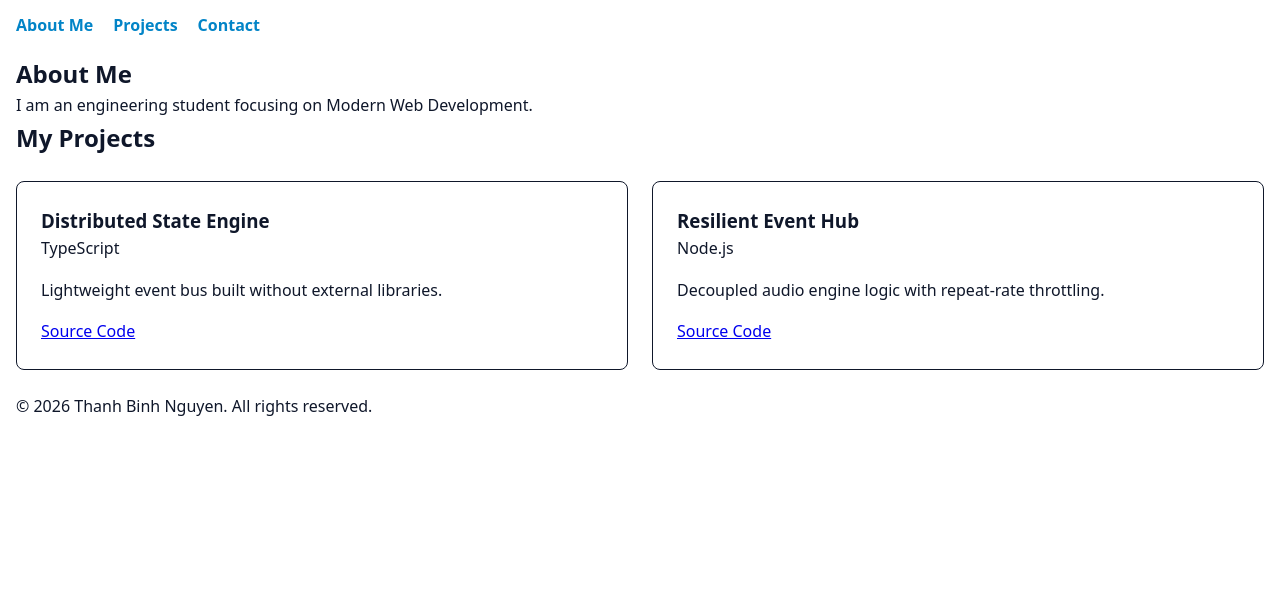
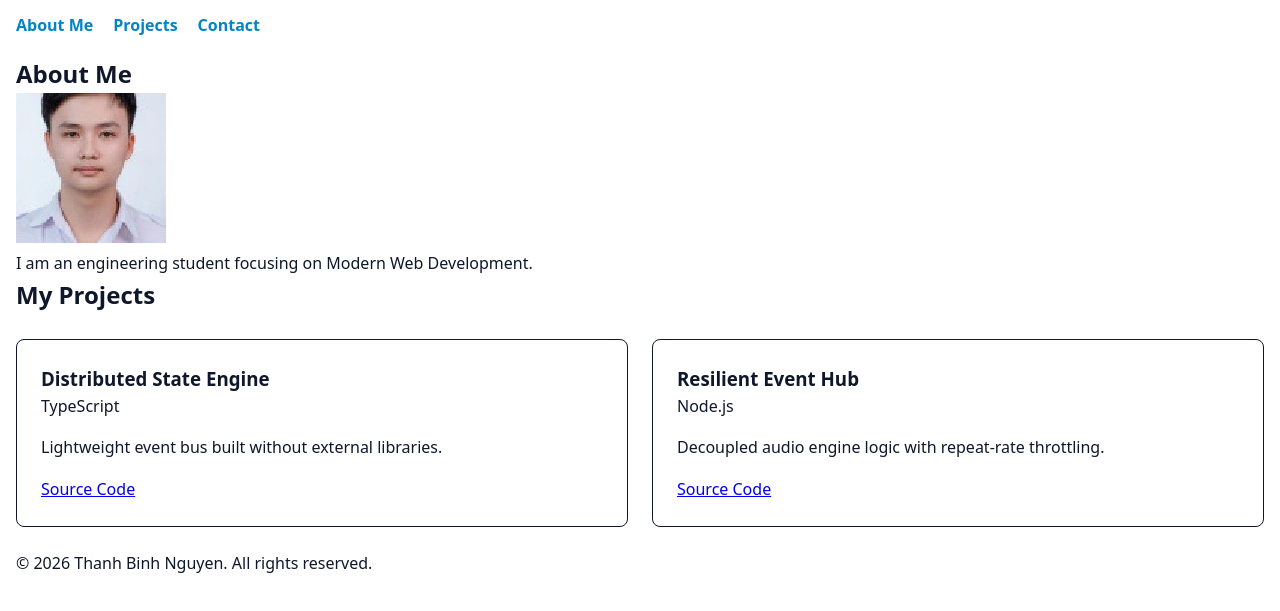
Before and after one commit to noper1080/MSIS207_24520199_Lab1_HW1, a plain HTML site: page index.html in a window 1280 px wide. Shown: the part 111-722 px from the top of the page. Drawn offline with Linux system fonts and the light colour scheme.

Commit message:
perf: optimize assets

```diff
--- a/index.html
+++ b/index.html
@@ -26,7 +26,21 @@
 
   <main id="main-content" role="main"> <!-- id khớp với href của skip-link -->
         <section id="about">
-            <h2>About Me</h2> <!-- Đảm bảo cấu trúc heading tuần tự: h1 -> h2 -> h3[cite: 1] -->
+            <h2>About Me</h2>
+            <picture>
+            <!-- Trình duyệt sẽ ưu tiên load file webp nếu có hỗ trợ -->
+            <source type="image/webp" srcset="avatar.webp">
+            <!-- Dự phòng bằng file jpg thông thường -->
+            <img
+            src="avatar.jpg"
+            alt="Chân dung của Thanh Binh Nguyen"
+            width="150"
+            height="150"
+            loading="lazy"
+            decoding="async"
+            style="border-radius: 50%; margin-bottom: 1rem;"
+            >
+            </picture>
             <p>I am an engineering student focusing on Modern Web Development.</p>
         </section>
 
```
Also changed, not shown: avatar.jpg (added), avatar.webp (added).
